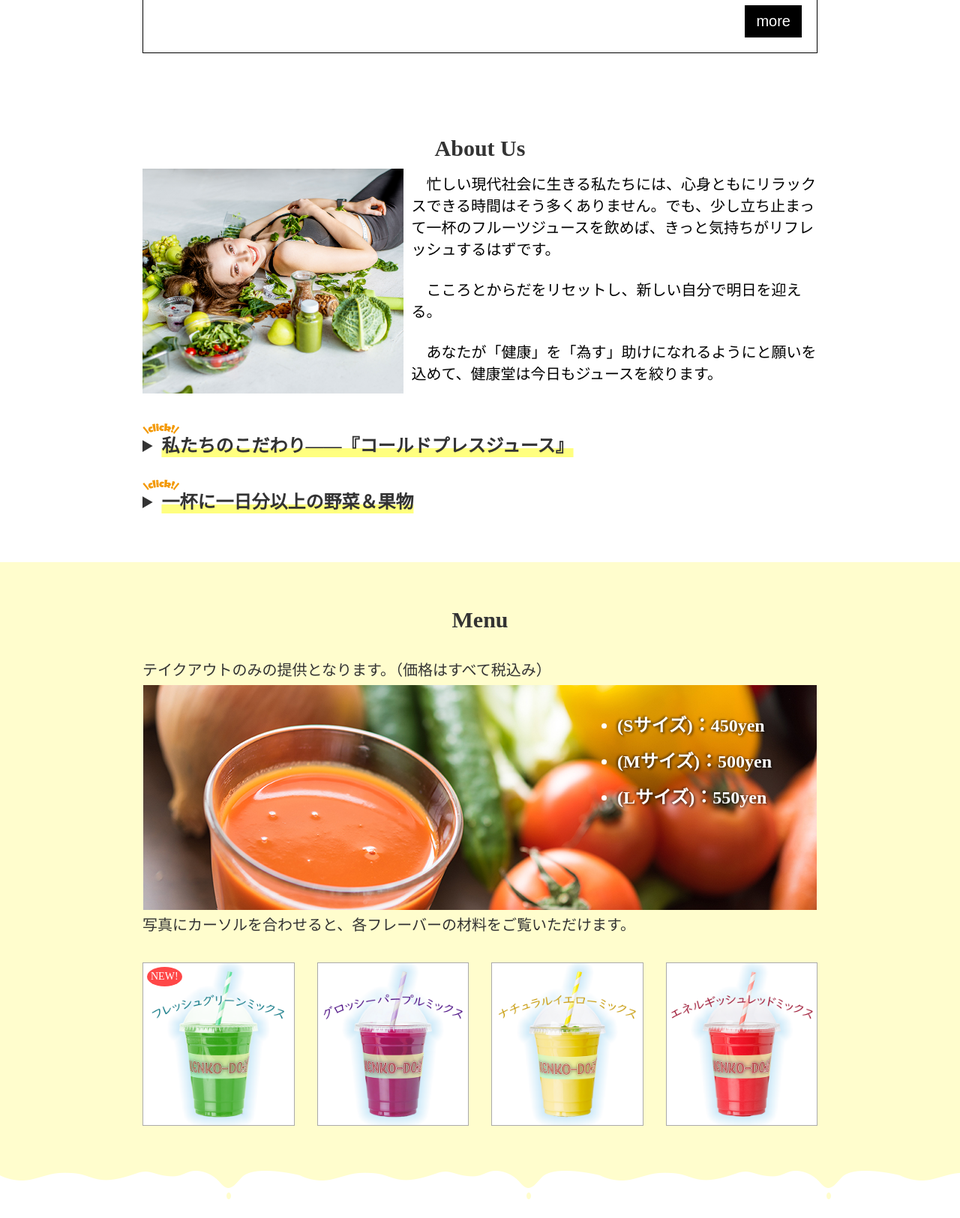
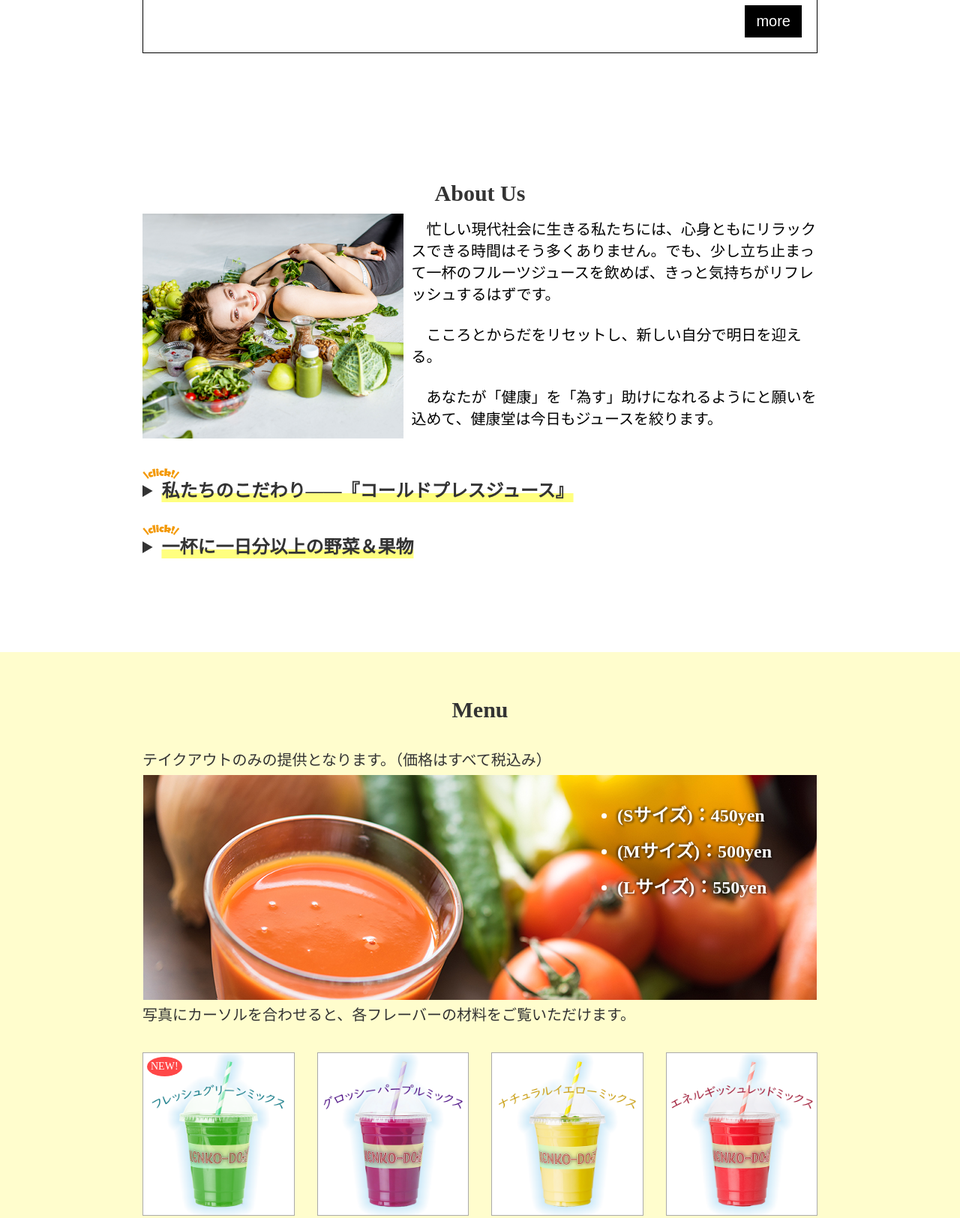
Before and after one commit to m3yokoi/kenko-do, a plain HTML site: page index.html in a window 1280 px wide. Shown: the part 894-2519 px from the top of the page at 75% size. Drawn offline with Linux system fonts and the light colour scheme; some packages are replaced by stand-ins of ours.

Commit message:
余白修正

```diff
--- a/style.css
+++ b/style.css
@@ -21,7 +21,7 @@ img {
 section {
     max-width: 600px;
     margin: 0 auto;
-    padding: 100px 30px 0 30px;
+    padding: 0px 30px ;
 }
 
 h2 {
@@ -52,7 +52,7 @@ header {
     width: 100%;
     height: 60px;
     display: flex;
-    justify-content: space-between;
+    justify-content: space-around;
     align-items: center;
     position: fixed;
     top: 0;
@@ -187,6 +187,10 @@ h1 img {
 
 /* about */
 
+#about {
+margin: 60px auto;
+}
+
 .main-comment p,
 details p {
     text-indent: 1em;
@@ -242,6 +246,11 @@ details[open] summary {
 
 /* menu */
 
+#menu {
+    padding-top: 60px;
+    padding-bottom: 60px;
+    margin-bottom: 0;
+}
 
 .wide-wrapper {
     width: 100%;
@@ -258,8 +267,6 @@ details[open] summary {
     overflow: hidden;
 }
 
-
-
 .price {
     padding: 0 30px;
     font-size: 110%;
@@ -271,7 +278,6 @@ details[open] summary {
     top: 30px;
     right: 30px;
 }
-
 
 .item {
     border: 1px solid #aaa;
@@ -317,10 +323,7 @@ details[open] summary {
     gap: 30px;
 }
 
-#menu {
-    padding-bottom: 50px;
-    margin-bottom: 0;
-}
+
 
 
 /* ↓ホバー時 */
```
